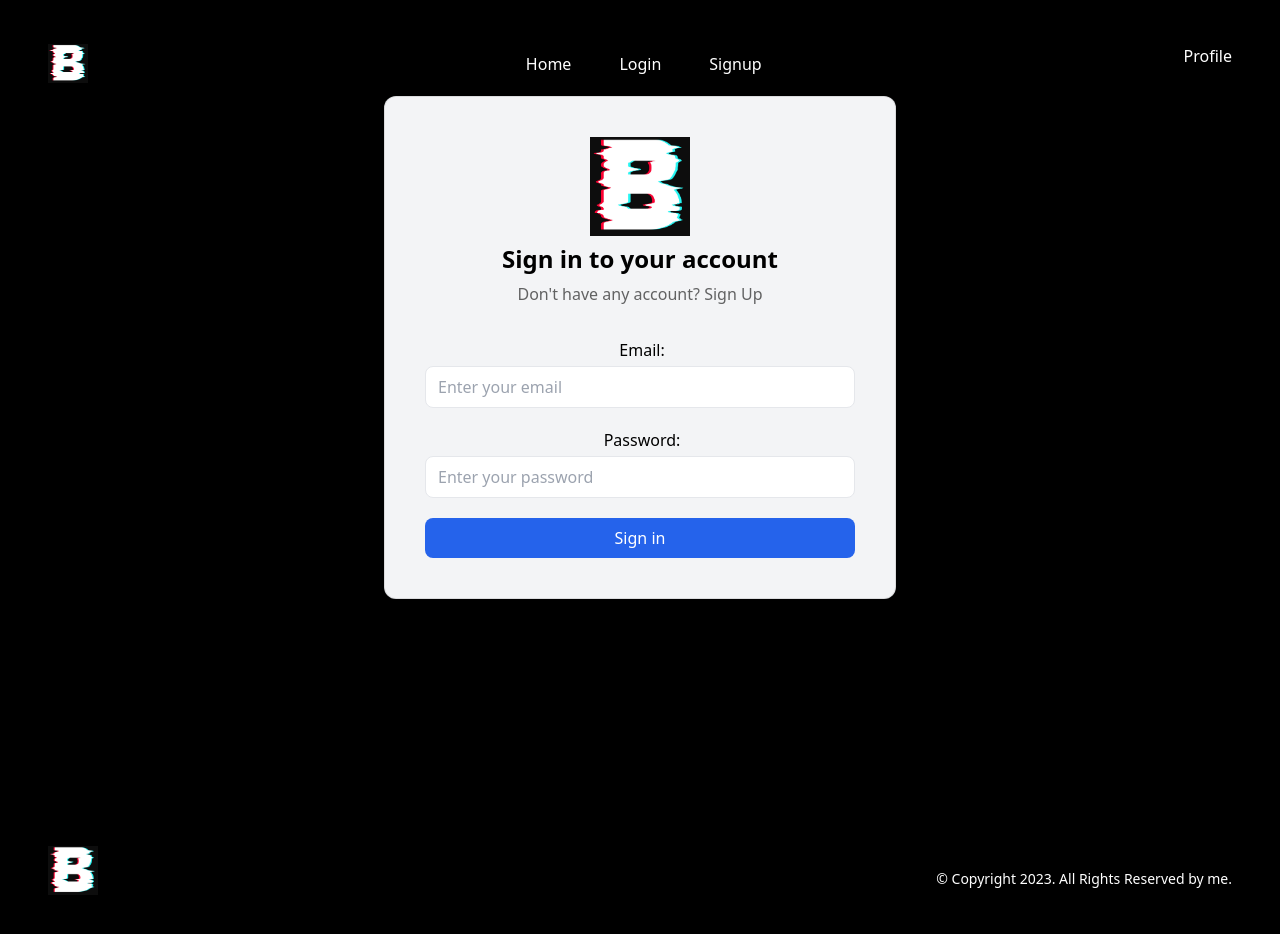
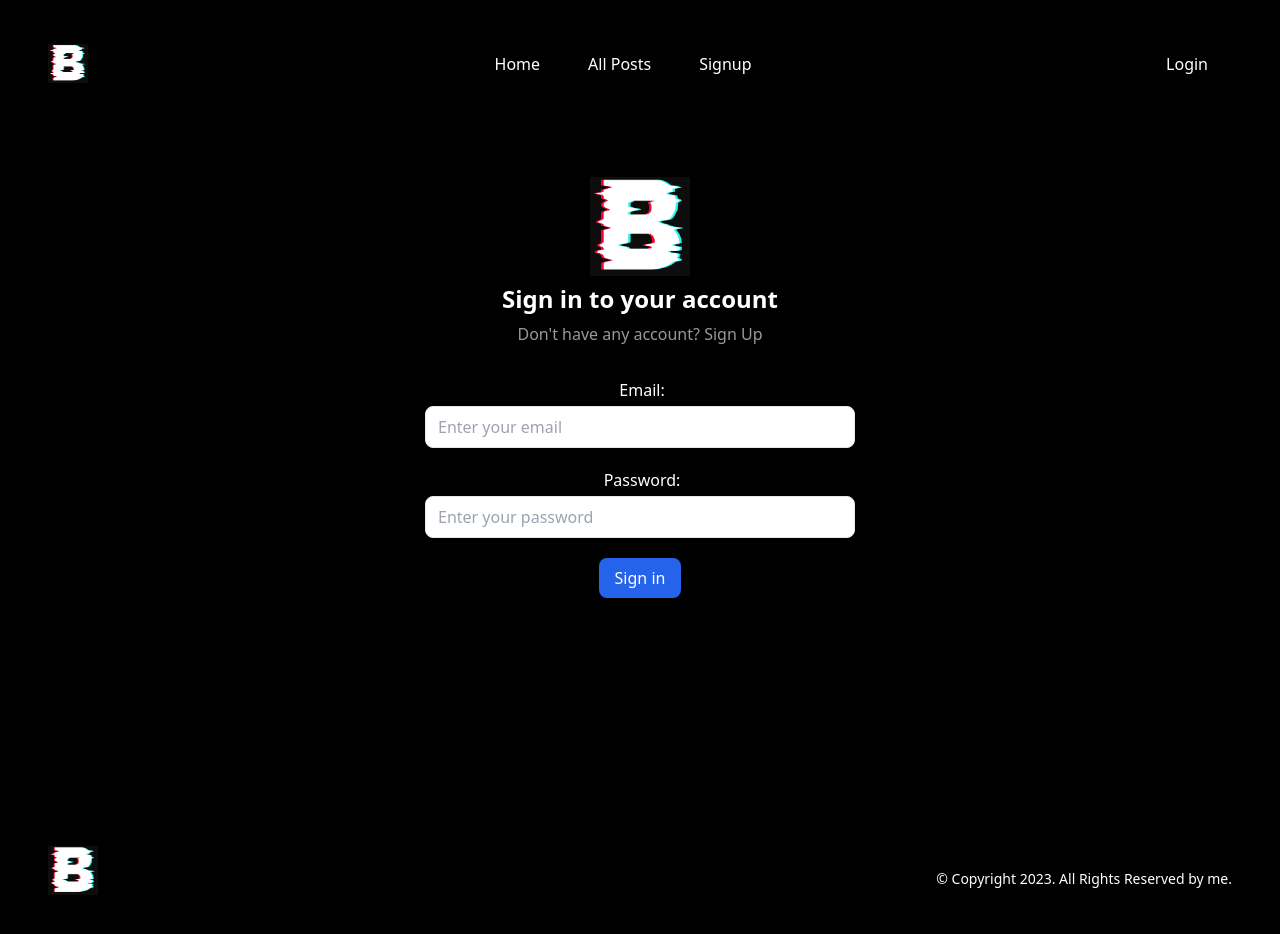
Before and after one commit to m4Jestyk/Blog-Project, a React (Vite) app: page /login in a window 1280 px wide. Shown: the top 934 px of the page. Built offline with nearby package versions, Linux system fonts and the light colour scheme; no server answers.

Commit message:
UI updation

```diff
--- a/src/components/AuthLayout.jsx
+++ b/src/components/AuthLayout.jsx
@@ -27,5 +27,7 @@ export default function Protected({children, authentication = true}) {
         setLoader(false)
     }, [authStatus, navigate, authentication])
 
-  return loader ? <h1>Loading...</h1> : <>{children}</>
+  return loader ? (
+  <h1>Loading...</h1>
+  ) : <>{children}</>
 }
--- a/src/components/Header/Header.jsx
+++ b/src/components/Header/Header.jsx
@@ -14,25 +14,20 @@ function Header() {
       slug: "/",
       active: true
     },
-    {
-      name: "Login",
-      slug: "/login",
-      active: !authStatus,
+  {
+    name: "All Posts",
+    slug: "/all-posts",
+    active: true,
+  },
+  {
+    name: "Add Post",
+    slug: "/add-post",
+    active: authStatus,
   },
   {
       name: "Signup",
       slug: "/signup",
       active: !authStatus,
-  },
-  {
-      name: "All Posts",
-      slug: "/all-posts",
-      active: authStatus,
-  },
-  {
-      name: "Add Post",
-      slug: "/add-post",
-      active: authStatus,
   },
   ]
 
@@ -41,11 +36,13 @@ function Header() {
     <header className='py-3 shadow bg-black text-white rounded-3xl'>
       <Container>
         <nav className='flex justify-between'>
+
           <div className='mr-4'>
             <Link to='/'>
               <Logo width='40px'   />
             </Link>
           </div>
+
           <div>
           <ul className='flex ml-auto'>
             {navItems.map((item) =>
@@ -67,8 +64,10 @@ function Header() {
                 <LogoutBtn />
               </div>
             ) : (
-              <div>
-                Profile
+              <div onClick={() => navigate("/login")}
+              className='cursor-pointer inline-bock px-6 py-2 duration-200 hover:text-white rounded-full hover:bg-blue-500 hover:rounded-3xl'
+              >
+                Login
               </div>
             )
           }
--- a/src/components/Login.jsx
+++ b/src/components/Login.jsx
@@ -28,16 +28,16 @@ function Login() {
 
   return (
     <div
-    className='flex items-center justify-center w-full'
+    className=' mt-10 flex items-center justify-center w-full'
     >
-        <div className={`mx-auto w-full max-w-lg bg-gray-100 rounded-xl p-10 border border-black/10`}>
+        <div className={`mx-auto w-full max-w-lg bg-black text-white rounded-xl p-10 border border-black/10`}>
         <div className="mb-2 flex justify-center">
                     <span className="inline-block w-full max-w-[100px]">
                         <Logo width="100%" />
                     </span>
         </div>
         <h2 className="text-center text-2xl font-bold leading-tight">Sign in to your account</h2>
-        <p className="mt-2 text-center text-base text-black/60">
+        <p className="mt-2 text-center text-base text-white/60">
                     Don&apos;t have any account?&nbsp;
                     <Link
                         to="/signup"
@@ -71,7 +71,7 @@ function Login() {
                 />
                 <Button
                 type="submit"
-                className="w-full"
+                className='rounded-5xl'
                 >Sign in</Button>
             </div>
         </form>
--- a/src/components/PostCard.jsx
+++ b/src/components/PostCard.jsx
@@ -16,7 +16,7 @@ function PostCard({ $id, title, featuredImage }) {
   return (
 
       <div
-        className={`w-full bg-black rounded-xl text-white hover:text-black p-4 hover:bg-[#ffffff] transition-all duration-300 ease-in-out ${
+        className={`w-full bg-black rounded-xl text-white hover:text-black p-4 hover:bg-[#FAF9F6] transition-all duration-300 ease-in-out ${
           isMouseOver ? `h-[380px]` : `h-[200px]`
         }`}
         onMouseEnter={handleMouseEnter}
--- a/src/components/Signup.jsx
+++ b/src/components/Signup.jsx
@@ -28,14 +28,14 @@ function Signup() {
 
   return (
     <div className="flex items-center justify-center">
-            <div className={`mx-auto w-full max-w-lg bg-gray-100 rounded-xl p-10 border border-black/10`}>
+            <div className={`mx-auto w-full max-w-lg bg-black text-white rounded-xl p-10 border border-black/10`}>
             <div className="mb-2 flex justify-center">
                     <span className="inline-block w-full max-w-[100px]">
                         <Logo width="100%" />
                     </span>
                 </div>
                 <h2 className="text-center text-2xl font-bold leading-tight">Sign up to create account</h2>
-                <p className="mt-2 text-center text-base text-black/60">
+                <p className="mt-2 text-center text-base text-white/60">
                     Already have an account?&nbsp;
                     <Link
                         to="/login"
@@ -70,11 +70,11 @@ function Signup() {
                         <Input
                         label="Password: "
                         type="password"
-                        placeholder="Enter your password"
+                        placeholder="Enter a password"
                         {...register("password", {
                             required: true,})}
                         />
-                        <Button type="submit" className="w-full">
+                        <Button type="submit" className="rounded-5xl">
                             Create Account
                         </Button>
                     </div>
--- a/src/pages/AllPosts.jsx
+++ b/src/pages/AllPosts.jsx
@@ -4,7 +4,7 @@ import appwriteService from "../appwrite/config";
 
 function AllPosts() {
     const [posts, setPosts] = useState([])
-    useEffect(() => {}, [])
+    // useEffect(() => {}, [])
     appwriteService.getPosts([]).then((posts) => {
         if (posts) {
             setPosts(posts.documents)
--- a/src/pages/Home.jsx
+++ b/src/pages/Home.jsx
@@ -29,7 +29,15 @@ function Home() {
         )
     }
     return (
-        <div className='w-full py-8'>
+        <div className='w-full py-8 '>
+            {/* <Container>
+                <div className='text-white w-full border-red-600 border-x-2 border-y-2 rounded-xl'>
+                    <div className='w-1/2'>
+                        <h1>Welcome to</h1>
+                        <h1>Blogg</h1>
+                    </div>
+                </div>
+            </Container> */}
             <Container>
                 <div className='flex flex-wrap'>
                     {posts.map((post) => (
```
